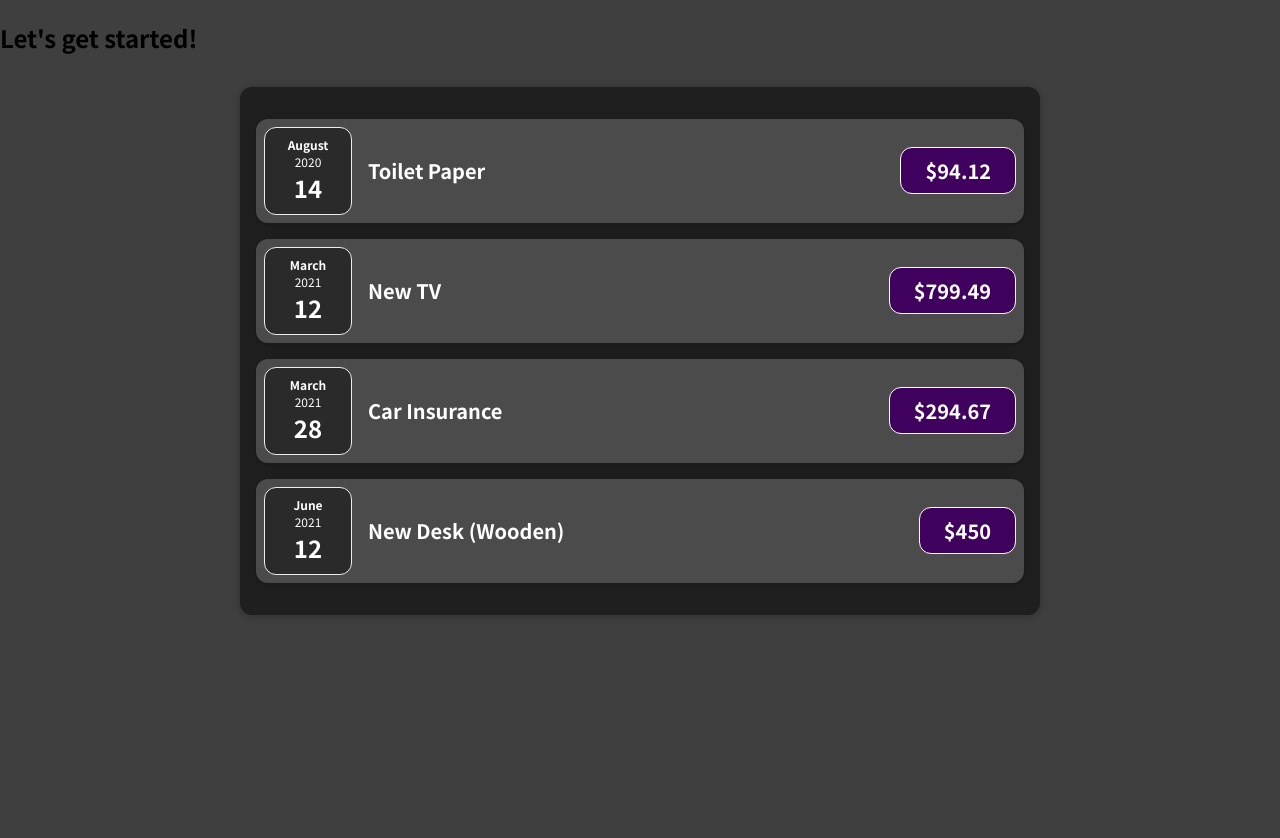
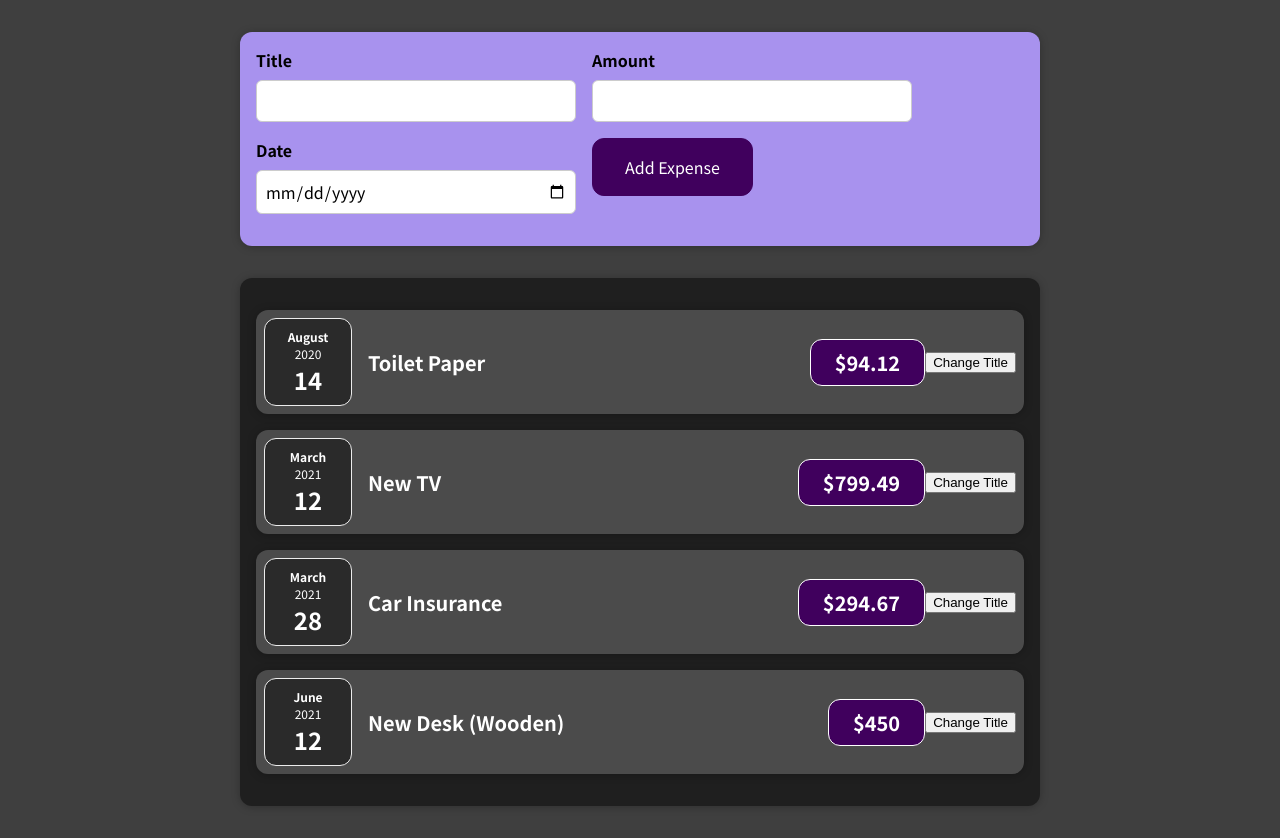
Before and after one commit to dmartin5150/react-complete-guide, a React (Create React App) app: page / in a window 1280 px wide. Before the commit the page ends 800 px from the top, so only its background shows below. Built offline with nearby package versions, Linux system fonts and the light colour scheme.

Commit message:
added input form

```diff
--- a/src/App.js
+++ b/src/App.js
@@ -1,7 +1,8 @@
 import React from 'react';
 import Expenses from "./components/Expenses/Expenses";
+import NewExpense from './components/NewExpense/NewExpense';
 
-function App() {
+const App = () => {
   const expenses = [
     {
       id: "e1",
@@ -26,7 +27,7 @@
 
   return (
     <div>
-      <h2>Let's get started!</h2>
+      <NewExpense />
       <Expenses items={expenses} />
     </div>
   );
--- a/src/components/Expenses/ExpenseDate.js
+++ b/src/components/Expenses/ExpenseDate.js
@@ -2,7 +2,7 @@
 import './ExpenseDate.css';
 
 
-function ExpenseDate (props) {
+const ExpenseDate = (props) => {
 
   const month = props.date.toLocaleString('en-US',{month:'long'});
   const day = props.date.toLocaleString('en-US', {day:'2-digit'});
--- a/src/components/Expenses/ExpenseItem.js
+++ b/src/components/Expenses/ExpenseItem.js
@@ -2,18 +2,25 @@
 import ExpenseDate from './ExpenseDate';
 import Card from '../UI/Card';
 
-import React from 'react';
+import React, {useState} from 'react';
 
-function ExpenseItem(props) {
+const ExpenseItem = (props) => {
 
+  const [title, setTitle] = useState(props.title);
+
+
+  const clickHandler = () => {
+    setTitle('Updated!')
+  }
 
   return (
     <Card className="expense-item">
       <ExpenseDate date={props.date} />
       <div className="expense-item__description">
-        <h2>{props.title}</h2>
+        <h2>{title}</h2>
         <div className="expense-item__price">${props.amount}</div>
       </div>
+      <button onClick={clickHandler}>Change Title</button>
     </Card>
   );
 }
--- a/src/components/Expenses/Expenses.js
+++ b/src/components/Expenses/Expenses.js
@@ -4,7 +4,7 @@
 import './Expenses.css';
 
 
-function Expenses(props) {
+const Expenses = (props) => {
   return (
     <Card className='expenses'>
       <ExpenseItem
--- /dev/null
+++ b/src/components/NewExpense/ExpenseForm.css
@@ -0,0 +1,26 @@
+.new-expense__controls {
+  display: flex;
+  flex-wrap: wrap;
+  gap: 1rem;
+  margin-bottom: 1rem;
+  text-align: left;
+}
+
+.new-expense__control label {
+  font-weight: bold;
+  margin-bottom: 0.5rem;
+  display: block;
+}
+
+.new-expense__control input {
+  font: inherit;
+  padding: 0.5rem;
+  border-radius: 6px;
+  border: 1px solid #ccc;
+  width: 20rem;
+  max-width: 100%;
+}
+
+.new-expense__actions {
+  text-align: right;
+}
--- /dev/null
+++ b/src/components/NewExpense/ExpenseForm.js
@@ -0,0 +1,29 @@
+import React from 'react';
+import './ExpenseForm.css';
+
+const ExpenseForm = (props) => {
+return (
+<form>
+  <div className='new-expense__controls'>
+    <div className='new-expense__control'>
+      <label>Title</label>
+      <input type="text" />
+    </div>
+    <div className='new-expense__control'>
+      <label>Amount</label>
+      <input type="number" min="0.01" step="0.01" />
+    </div>
+    <div className='new-expense__control'>
+      <label>Date</label>
+      <input type="date" min="2019-01-01" max="2022-12-31"/>
+    </div>
+    <div className="new-expense__actions">
+      <button type="submit">Add Expense</button>
+    </div>
+  </div>
+</form>)
+
+
+}
+
+export default ExpenseForm;
--- /dev/null
+++ b/src/components/NewExpense/NewExpense.css
@@ -0,0 +1,38 @@
+.new-expense {
+  background-color: #a892ee;
+  padding: 1rem;
+  margin: 2rem auto;
+  width: 50rem;
+  max-width: 95%;
+  border-radius: 12px;
+  text-align: center;
+  box-shadow: 0 1px 8px rgba(0, 0, 0, 0.25);
+}
+
+.new-expense button {
+  font: inherit;
+  cursor: pointer;
+  padding: 1rem 2rem;
+  border: 1px solid #40005d;
+  background-color: #40005d;
+  color: white;
+  border-radius: 12px;
+  margin-right: 1rem;
+}
+
+.new-expense button:hover,
+.new-expense button:active {
+  background-color: #510674;
+  border-color: #510674;
+}
+
+.new-expense button.alternative {
+  color: #220131;
+  border-color: transparent;
+  background-color: transparent;
+}
+
+.new-expense button.alternative:hover,
+.new-expense button.alternative:active {
+  background-color: #ddb3f8;
+}
--- /dev/null
+++ b/src/components/NewExpense/NewExpense.js
@@ -0,0 +1,12 @@
+import React from 'react';
+import ExpenseForm from './ExpenseForm';
+import './NewExpense.css';
+const NewExpense = (props) => {
+
+  return (
+    <div className='new-expense'>
+      <ExpenseForm />
+    </div>)
+}
+
+export default NewExpense;
--- a/src/components/UI/Card.js
+++ b/src/components/UI/Card.js
@@ -1,7 +1,7 @@
 import React from 'react';
 import './Card.css'
 
-function Card (props) {
+const Card = (props) => {
   const classes = 'card ' + props.className;
   return (
     <div className={classes}>{props.children}</div>)
```
